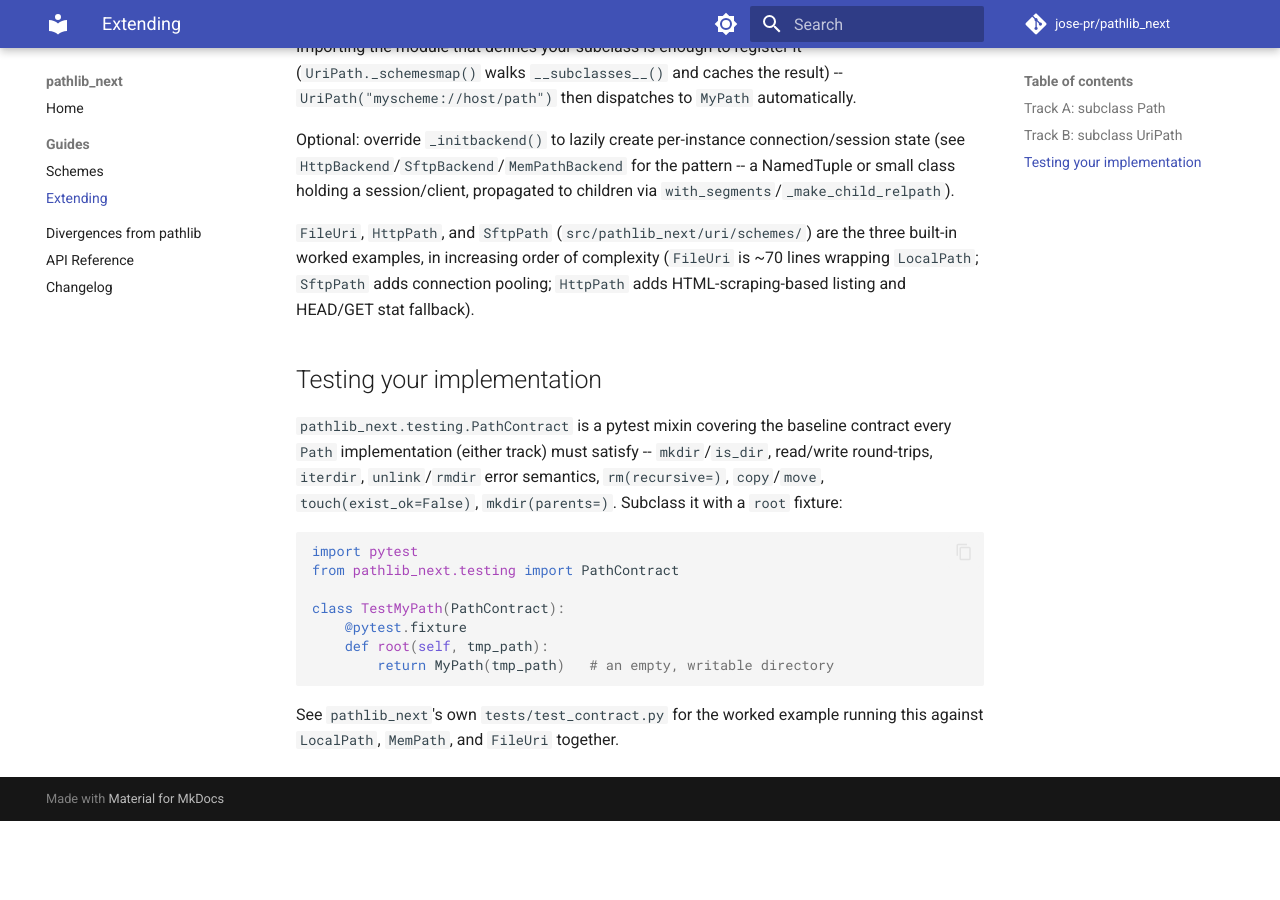
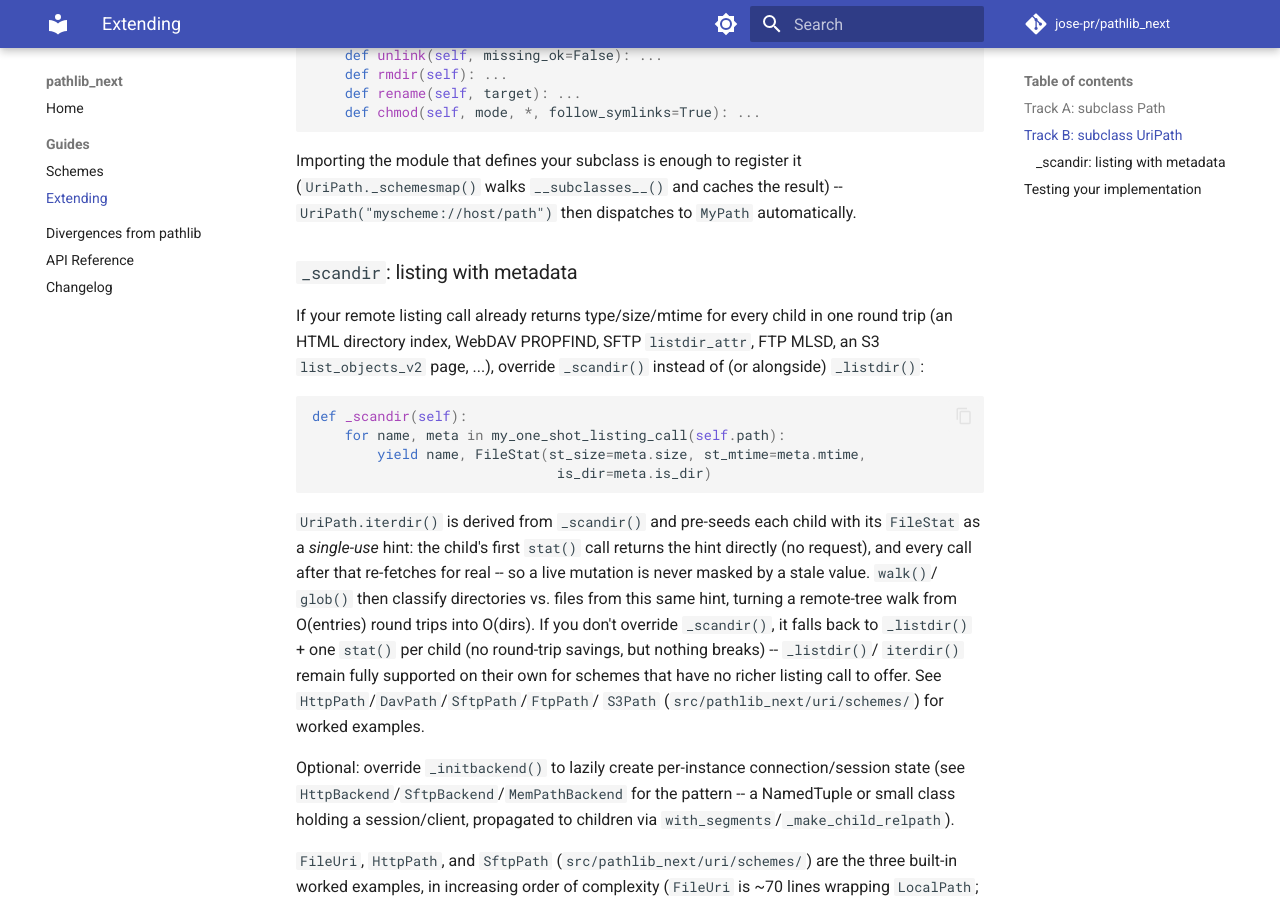
Before and after one commit to jose-pr/pathlib-next, an MkDocs documentation site: the page built from docs/guides/extending.md, in a window 1280 px wide and 900 px high, scrolled down 1787 px. Built offline with MkDocs 1.6.1 and Material for MkDocs 9.7.7, drawn with Linux system fonts in a browser that asks for light colours; comment, search, counter and statistics services are not loaded; before the commit the page ends 2608 px from its top, so only the background shows below that; some of the changed text lies outside the part shown.

Commit message:
docs: document the _scandir() extension point and its perf win
Extending guide gains a "_scandir: listing with metadata" section for
Track B (and a pointer from Track A); CHANGELOG records the O(entries)->
O(dirs) benchmark win and the _make_child_relpath double-slash fix.

````diff
--- a/docs/guides/extending.md
+++ b/docs/guides/extending.md
@@ -38,6 +38,12 @@ implemented, or raise `NotImplementedError` cleanly):
 
 ```python
 iterdir()                       # yield child instances
+_scandir()                      # optional: yield (name, FileStat|None) pairs
+                                 #    instead, if listing your resource can
+                                 #    cheaply include stat metadata -- speeds
+                                 #    up walk()/glob() (see Track B's
+                                 #    "_scandir: listing with metadata" below,
+                                 #    which applies here too)
 stat(*, follow_symlinks=True)   # -> a FileStatLike (utils.stat.FileStat is a
                                  #    ready-made concrete one)
 _open(mode, buffering)          # -> a *binary* IOBase; open()/read_text()/
@@ -88,6 +94,32 @@ Importing the module that defines your subclass is enough to register it
 (`UriPath._schemesmap()` walks `__subclasses__()` and caches the result) --
 `UriPath("myscheme://host/path")` then dispatches to `MyPath` automatically.
 
+### `_scandir`: listing with metadata
+
+If your remote listing call already returns type/size/mtime for every
+child in one round trip (an HTML directory index, WebDAV PROPFIND, SFTP
+`listdir_attr`, FTP MLSD, an S3 `list_objects_v2` page, ...), override
+`_scandir()` instead of (or alongside) `_listdir()`:
+
+```python
+def _scandir(self):
+    for name, meta in my_one_shot_listing_call(self.path):
+        yield name, FileStat(st_size=meta.size, st_mtime=meta.mtime,
+                              is_dir=meta.is_dir)
+```
+
+`UriPath.iterdir()` is derived from `_scandir()` and pre-seeds each child
+with its `FileStat` as a *single-use* hint: the child's first `stat()` call
+returns the hint directly (no request), and every call after that re-fetches
+for real -- so a live mutation is never masked by a stale value. `walk()`/
+`glob()` then classify directories vs. files from this same hint, turning a
+remote-tree walk from O(entries) round trips into O(dirs). If you don't
+override `_scandir()`, it falls back to `_listdir()` + one `stat()` per
+child (no round-trip savings, but nothing breaks) -- `_listdir()`/
+`iterdir()` remain fully supported on their own for schemes that have no
+richer listing call to offer. See `HttpPath`/`DavPath`/`SftpPath`/`FtpPath`/
+`S3Path` (`src/pathlib_next/uri/schemes/`) for worked examples.
+
 Optional: override `_initbackend()` to lazily create per-instance
 connection/session state (see `HttpBackend`/`SftpBackend`/`MemPathBackend`
 for the pattern -- a NamedTuple or small class holding a session/client,
````
Also changed, not shown: CHANGELOG.md (+22 -0 lines).
